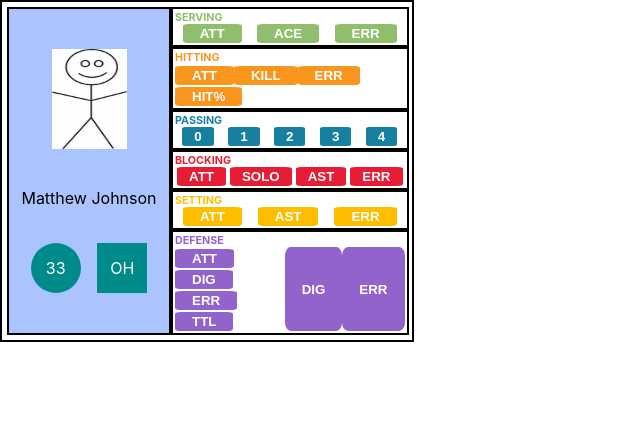
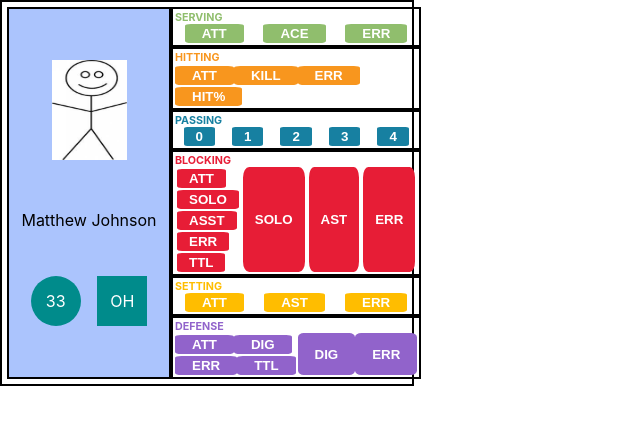
Before and after one commit to Matthew-Johnson833/volleyball_stats, a React (Create React App) app in the folder volley_stats_app/: page / in a window 1280 px wide. Shown: the top 424 px of the page, without its empty margins (0-640 px from the left). Built offline with nearby package versions, Linux system fonts and the light colour scheme.

Commit message:
Consolidated btns. Data is stored in localStorage

```diff
--- a/volley_stats_app/src/components/blockingButtonComponents/BlockingAttemptBtn.js
+++ b/volley_stats_app/src/components/blockingButtonComponents/BlockingAttemptBtn.js
@@ -1,11 +1,78 @@
+import React, { useState } from "react";
 
+const BlockingButtons = () => {
 
-const BlockingAttemptBtn = ({ onClick }) => {
+  const [blockingArray, setBlockingArray] = useState({
+    // array values. CLG(0) = 1
+    blockingAttempts: 0,
+    blockingSolo: 0,
+    blockingAssist: 0,
+    blockingError: 0,
+    totalBlocks: 0,
+  });
+
+  function setBlockingAttempt() {
+    setBlockingArray(prevState => ({
+      ...prevState,
+      blockingAttempts: (blockingArray.blockingAttempts + 1)
+    }))
+    console.log("Blocking Attempts: " + blockingArray.blockingAttempts);
+  }
+  function setBlockingSolo() {
+    setBlockingArray(prevState => ({
+      ...prevState,
+      blockingAttempts: (blockingArray.blockingAttempts + 1),
+      blockingSolo: (blockingArray.blockingSolo + 1)
+    }))
+    console.log("Solo Blocks: " + blockingArray.blockingSolo);
+  }
+  function setBlockingAssist() {
+    setBlockingArray(prevState => ({
+      ...prevState,
+      blockingAttempts: (blockingArray.blockingAttempts + 1),
+      blockingAssist: (blockingArray.blockingAssist + 1)
+    }))
+    console.log("Blocking Assist: " + blockingArray.blockingAssist);
+  }
+  function setBlockingError() {
+    setBlockingArray(prevState => ({
+      ...prevState,
+      blockingAttempts: (blockingArray.blockingAttempts + 1),
+      blockingError: (blockingArray.blockingError + 1)
+    }))
+    console.log("Blocking Error: " + blockingArray.blockingError);
+  }
+  function generateTotalBlocks () {
+    let calcTotalBlocks = (((blockingArray.blockingAssist * 0.5) + blockingArray.blockingSolo)).toFixed(2);
+
+    setBlockingArray(prevState => ({
+      ...prevState,
+      blockingAverage: calcTotalBlocks
+    }))
+    localStorage.setItem('blockingArray', JSON.stringify(blockingArray));
+
+    console.log("Total Blocks: "+ calcTotalBlocks);
+  }
+
   return (
-    <button onClick={onClick}>
-      ATT
-    </button>
+    <div>
+      <button onClick={setBlockingAttempt}>
+        ATT
+      </button>
+      <button onClick={setBlockingSolo}>
+        SOLO
+      </button>
+      <button onClick={setBlockingAssist}>
+        ASST
+      </button>
+      <button onClick={setBlockingError}>
+        ERR
+      </button>
+      <button onClick={generateTotalBlocks}>
+        TTL
+      </button>
+    </div>
   )
 }
 
-export default BlockingAttemptBtn
+export default BlockingButtons
```
